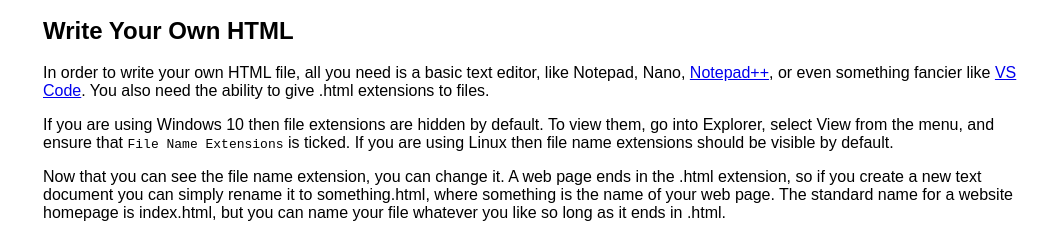
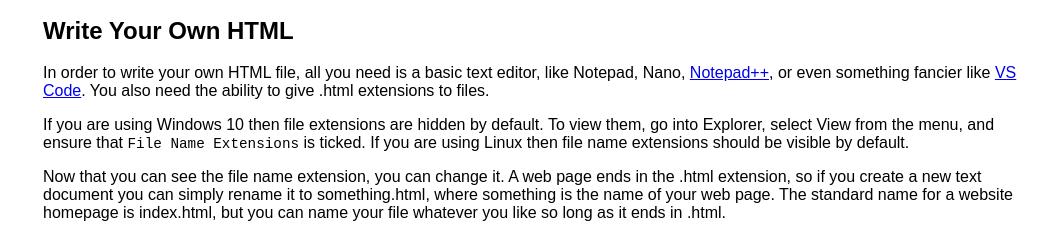
Before and after one commit to BrendanGasparin/html-tutorial, a plain HTML site: page index.html in a window 1280 px wide. Shown: the part 802-1028 px from the top of the page, without its empty margins (231-1280 px from the left). Drawn offline with Linux system fonts and the light colour scheme.

Commit message:
Change samp element font size

```diff
--- a/styles.css
+++ b/styles.css
@@ -2,7 +2,7 @@ body {
   font-family: Arial, sans-serif;
 }
 
-code {
+code, samp {
   font-size: 1.1em;
 }
 
```
